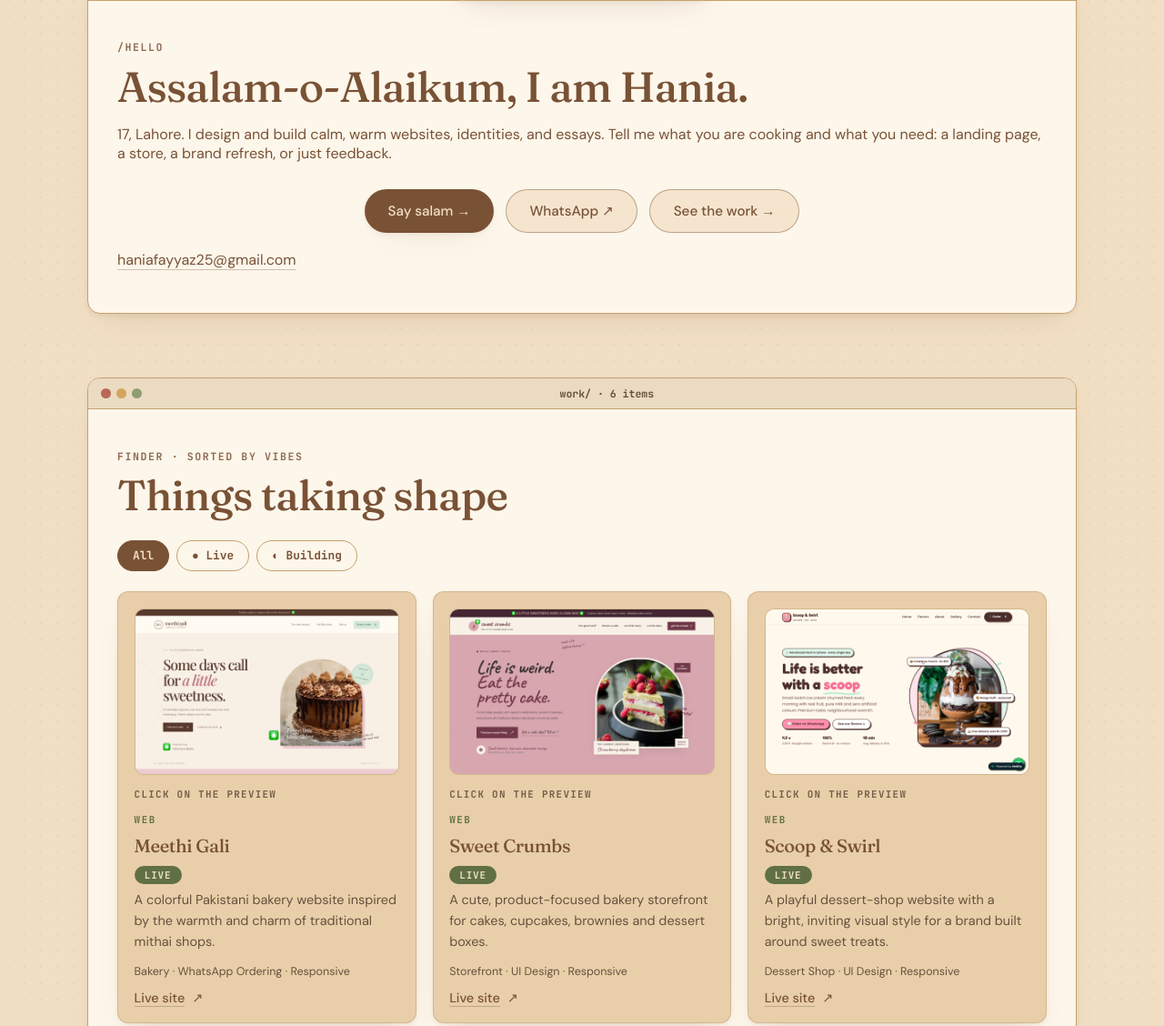
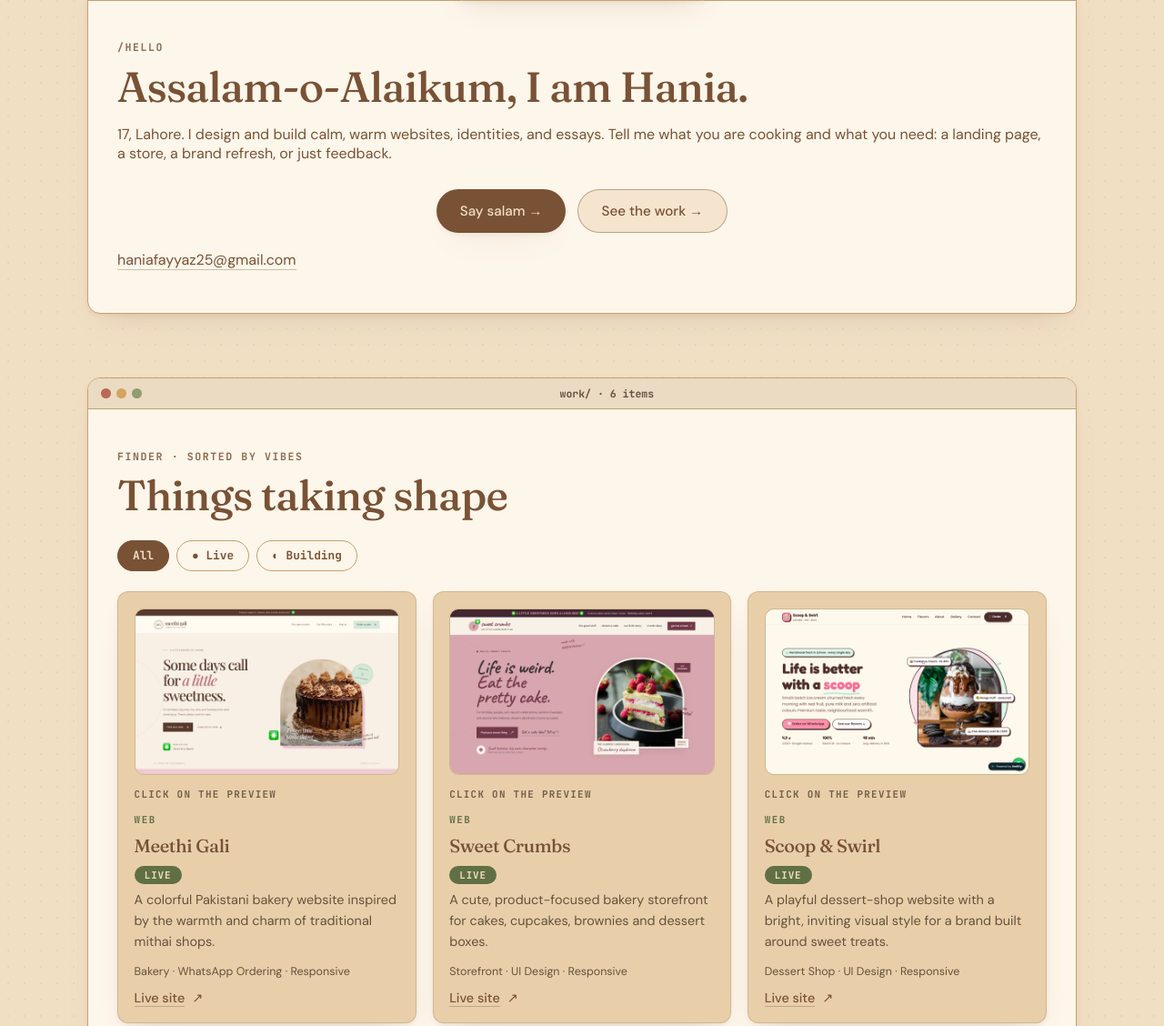
Before and after one commit to HaniaFayyaz25/hania-fayyaz-os, a plain HTML site: page index.html in a window 1280 px wide. Shown: the part 785-1913 px from the top of the page at 91% size. Drawn offline with Linux system fonts and the light colour scheme.

Commit message:
Remove personal WhatsApp contact details

```diff
--- a/index.html
+++ b/index.html
@@ -408,7 +408,6 @@
           <p class="sub">17, Lahore. I design and build calm, warm websites, identities, and essays. Tell me what you are cooking and what you need: a landing page, a store, a brand refresh, or just feedback.</p>
           <div class="contact-row">
             <a class="btn btn-solid btn-big" href="mailto:haniafayyaz25@gmail.com?subject=Salam%20Hania">Say salam →</a>
-            <a class="btn btn-line btn-big" href="https://wa.me/923264566466" target="_blank" rel="noopener">WhatsApp ↗</a>
             <a class="btn btn-line btn-big" href="#work">See the work →</a>
           </div>
           <p style="margin-top:1.2rem"><a class="link-quiet" href="mailto:haniafayyaz25@gmail.com">haniafayyaz25@gmail.com</a></p>
@@ -542,12 +541,10 @@
           <p class="sub">A website, a visual identity, a story, or just a question. My inbox is a friendly place.</p>
           <div class="contact-row">
             <a class="btn btn-solid btn-big" href="mailto:haniafayyaz25@gmail.com">Say salam →</a>
-            <a class="btn btn-line btn-big" href="https://wa.me/923264566466" target="_blank" rel="noopener">WhatsApp ↗</a>
             <a class="btn btn-line btn-big" href="https://www.linkedin.com/in/hania-fayyaz-dev/" target="_blank" rel="noopener">LinkedIn ↗</a>
           </div>
           <div class="copies">
             <button class="fbtn" id="copyEmailBtn">Copy email</button>
-            <button class="fbtn" id="copyWaBtn">Copy WhatsApp link</button>
           </div>
           <p style="margin-top:1.4rem"><a class="link-quiet" href="mailto:haniafayyaz25@gmail.com">haniafayyaz25@gmail.com</a></p>
         </div>
@@ -565,7 +562,7 @@
     <div><p class="eyebrow" style="margin-bottom:1rem">Elsewhere</p>
       <ul><li><a href="mailto:haniafayyaz25@gmail.com">haniafayyaz25@gmail.com</a></li>
       <li><a href="https://www.linkedin.com/in/hania-fayyaz-dev/" target="_blank" rel="noopener">LinkedIn ↗</a></li>
-      <li><a href="https://wa.me/923264566466" target="_blank" rel="noopener">WhatsApp ↗</a></li></ul></div>
+      </ul></div>
   </div>
   <div class="shell fbottom" style="display:flex;flex-wrap:wrap;gap:.8rem;justify-content:space-between;border-top:1px solid var(--border);padding-top:1.1rem;margin-top:2rem;font-size:.8rem;color:var(--muted)"><span>© 2026 Hania Fayyaz</span><span>made with chai at 3am · I make ideas tangible.</span></div>
 </footer>
@@ -739,10 +736,9 @@ document.querySelectorAll(".fbtn").forEach(b=> b.onclick = ()=>{
   curFilter = b.dataset.f; renderWork();
 });
 
-// copy email / whatsapp
+// copy email
 function flashCopy(btn, txt){ const o = btn.textContent; navigator.clipboard.writeText(txt).then(()=>{ btn.textContent = "Copied ✓"; setTimeout(()=> btn.textContent = o, 1400); }); }
 document.getElementById("copyEmailBtn").onclick = function(){ flashCopy(this, "haniafayyaz25@gmail.com"); };
-document.getElementById("copyWaBtn").onclick = function(){ flashCopy(this, "https://wa.me/923264566466"); };
 
 // work quick view
 function openWork(i){
@@ -991,7 +987,7 @@ checkAdminHash();
     whoami: () => "hania, 17, lahore. design + code, both mine.",
     work: () => PROJECTS.map(p=> esc(p.title) + " [" + esc(p.status) + "]").join("<br>"),
     journal: () => POSTS.map(p=> esc(p.t)).join("<br>"),
-    hire: () => 'say salam: <a href="mailto:haniafayyaz25@gmail.com">email</a> · <a href="https://wa.me/923264566466" target="_blank" rel="noopener">whatsapp</a>',
+    hire: () => 'say salam: <a href="mailto:haniafayyaz25@gmail.com">email</a>',
     rates: () => "every quote starts with salam. landing pages, stores, brand kits. email me and we talk numbers over chai.",
     chai: () => chaiLines[chaiN++ % chaiLines.length],
     sudo: () => "permission denied. only hania has sudo. have chai instead.",
```
